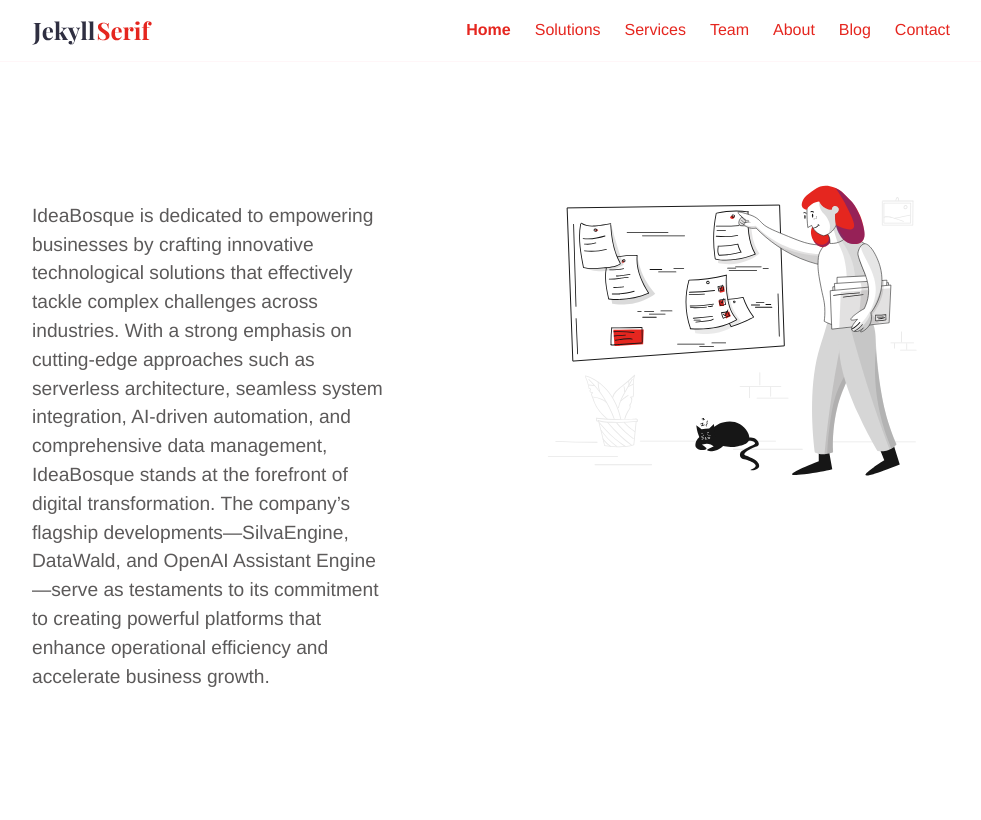
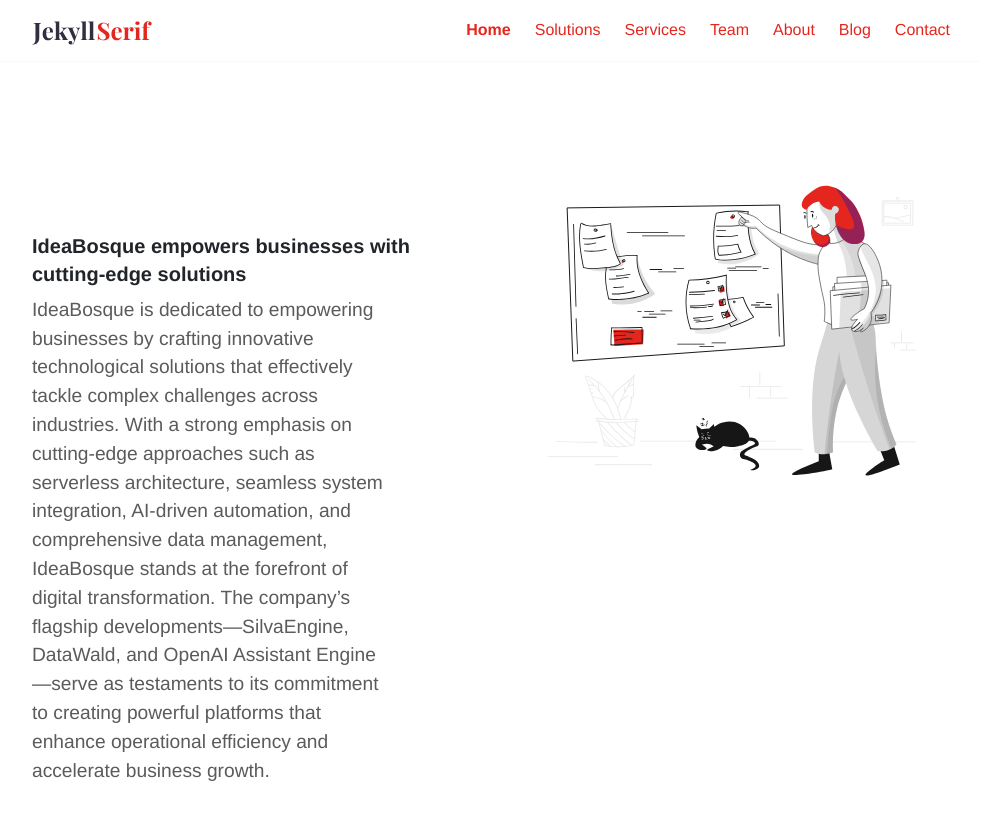
Before and after one commit to ideabosque/ideabosque.github.io, a Jekyll site: the page built from index.md, in a window 1280 px wide and 900 px high. Shown: the top 820 px of the window, without its empty margins (143-1124 px from the left). Built offline with Jekyll 4.4.1, drawn with Linux system fonts in a browser that asks for light colours.

Commit message:
Update index and solution pages.

```diff
--- a/index.md
+++ b/index.md
@@ -4,4 +4,6 @@ title: "Home"
 intro_image: "images/illustrations/pointing.svg"
 ---
 
+### **IdeaBosque empowers businesses with cutting-edge solutions**
+
 IdeaBosque is dedicated to empowering businesses by crafting innovative technological solutions that effectively tackle complex challenges across industries. With a strong emphasis on cutting-edge approaches such as serverless architecture, seamless system integration, AI-driven automation, and comprehensive data management, IdeaBosque stands at the forefront of digital transformation. The company’s flagship developments—SilvaEngine, DataWald, and OpenAI Assistant Engine—serve as testaments to its commitment to creating powerful platforms that enhance operational efficiency and accelerate business growth.
```
Also changed, not shown: solutions.md (+2 -0 lines).
